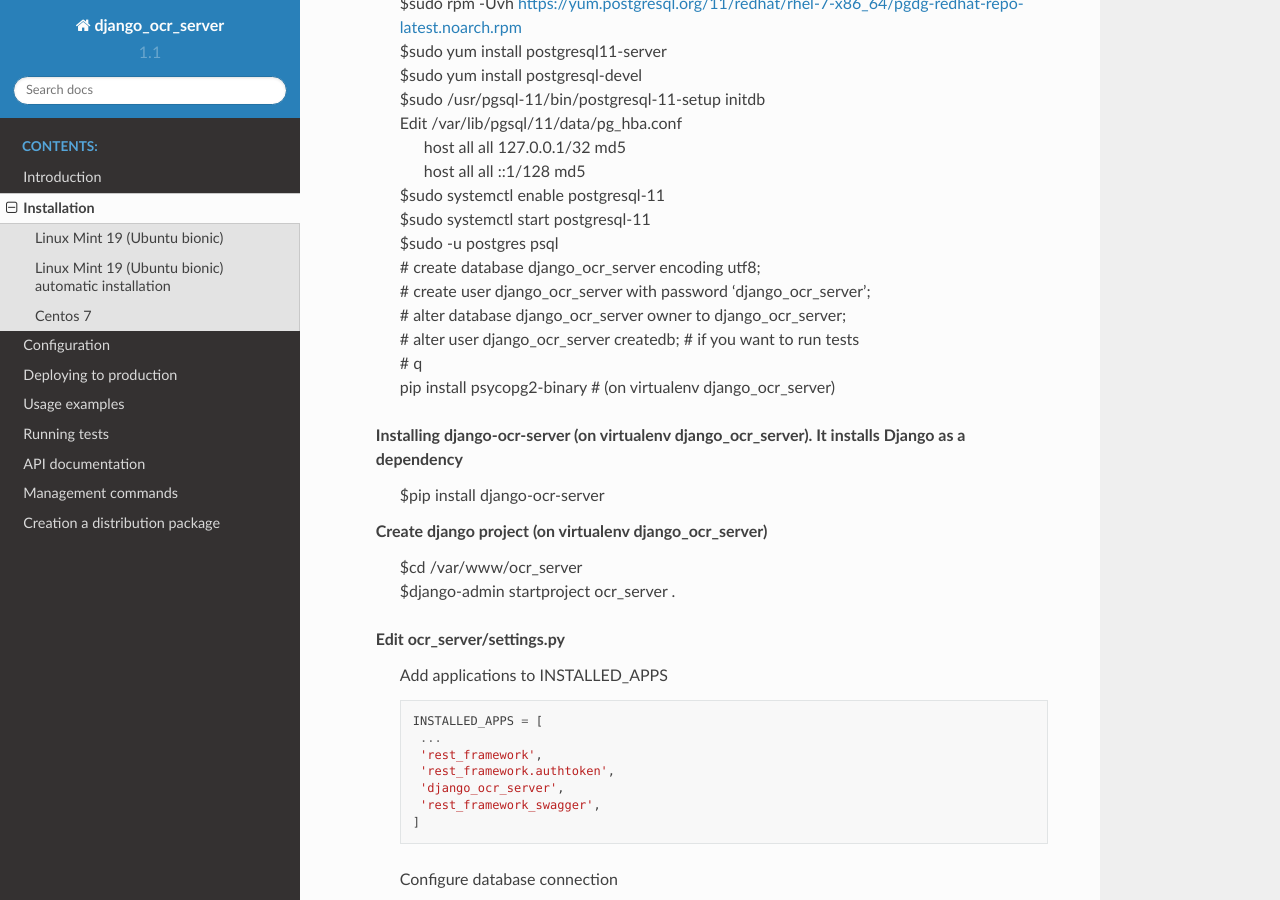
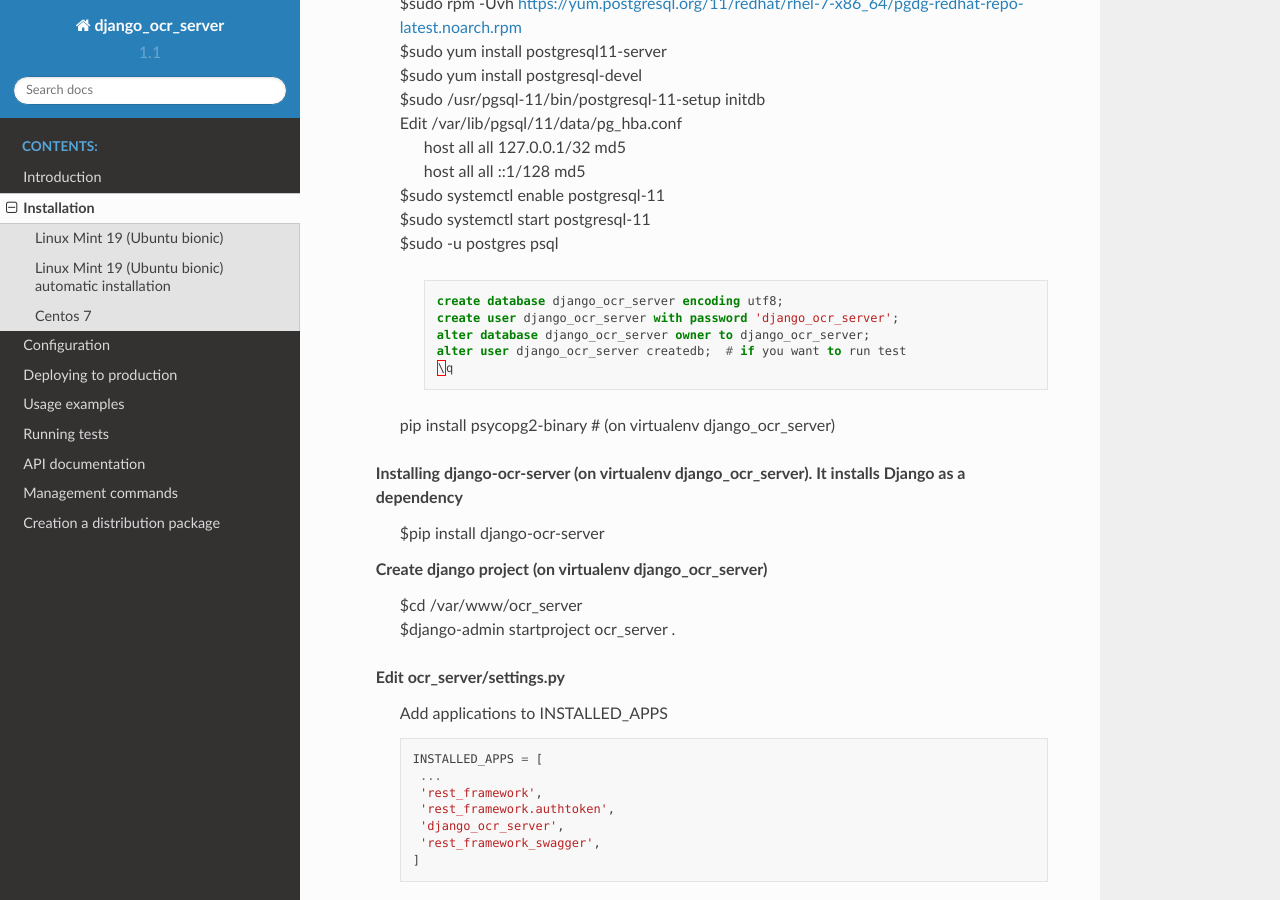
Before and after one commit to shmakovpn/django_ocr_server, a Sphinx documentation site: the page built from doc/source/installation.rst, in a window 1280 px wide and 900 px high, scrolled down 3599 px. Built offline with Sphinx 7.4.7 and the Read the Docs theme 2.0.0, drawn with Linux system fonts in a browser that asks for light colours.

Commit message:
cosmetic changes in documentation (installation centos 7)

```diff
--- a/doc/source/installation.rst
+++ b/doc/source/installation.rst
@@ -153,11 +153,15 @@
   | $sudo systemctl enable postgresql-11
   | $sudo systemctl start postgresql-11
   | $sudo -u postgres psql
-  | # create database django_ocr_server encoding utf8;
-  | # create user django_ocr_server with password 'django_ocr_server';
-  | # alter database django_ocr_server owner to django_ocr_server;
-  | # alter user django_ocr_server createdb;  # if you want to run tests
-  | # \q
+
+     .. code-block:: postgresql
+
+      create database django_ocr_server encoding utf8;
+      create user django_ocr_server with password 'django_ocr_server';
+      alter database django_ocr_server owner to django_ocr_server;
+      alter user django_ocr_server createdb;  # if you want to run test
+      \q
+
   | pip install psycopg2-binary  # (on virtualenv django_ocr_server)
  Installing django-ocr-server (on virtualenv django_ocr_server). It installs Django as a dependency
    $pip install django-ocr-server
@@ -170,7 +174,7 @@
  Edit ocr_server/settings.py
    Add applications to INSTALLED_APPS
 
-   .. code-block::
+   .. code-block:: python
 
     INSTALLED_APPS = [
      ...
@@ -184,7 +188,7 @@
 
    Configure database connection
 
-   .. code-block::
+   .. code-block:: python
 
     DATABASES = {
         'default': {
@@ -200,7 +204,7 @@
  .. index:: urls.py Centos 7
 
  Edit ocr_server/urls.py
-  .. code-block::
+  .. code-block:: python
 
    from django.contrib import admin
    from django.urls import path, include
```
